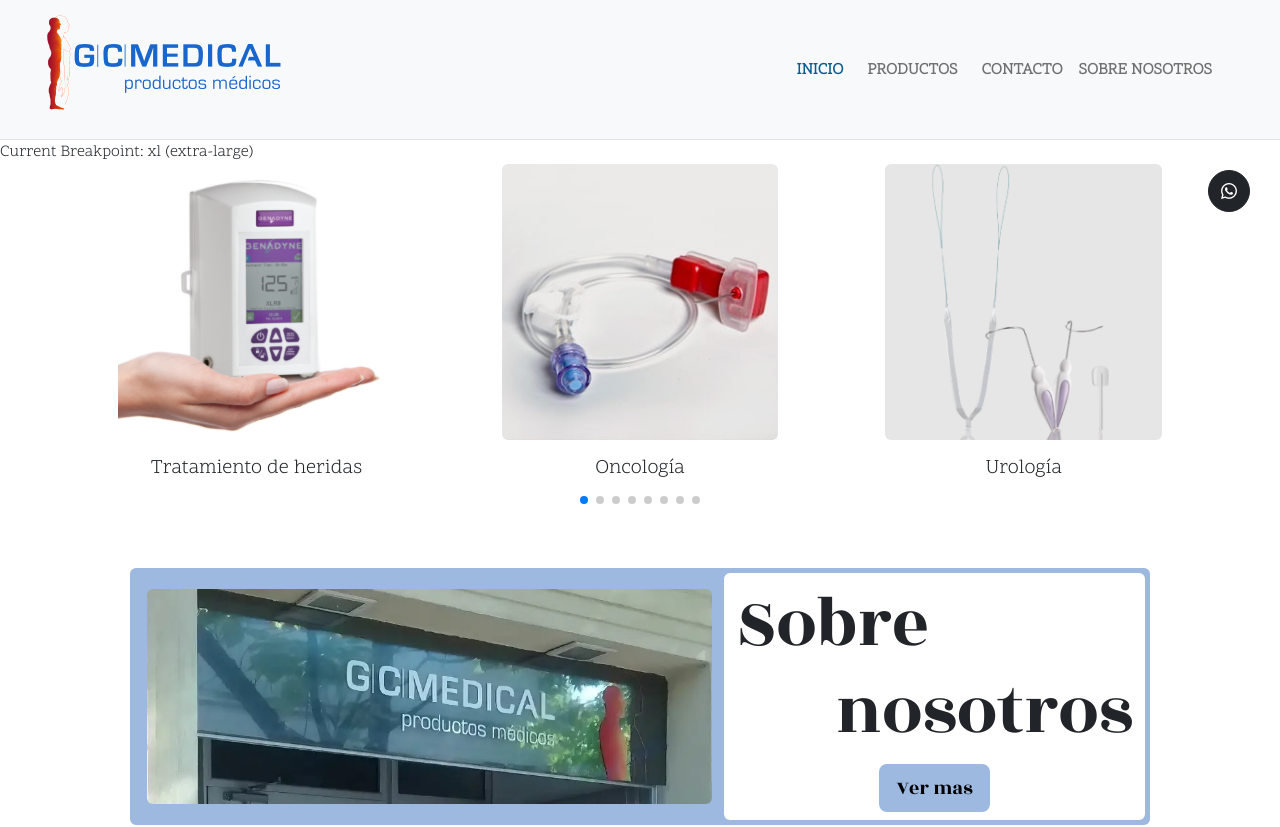
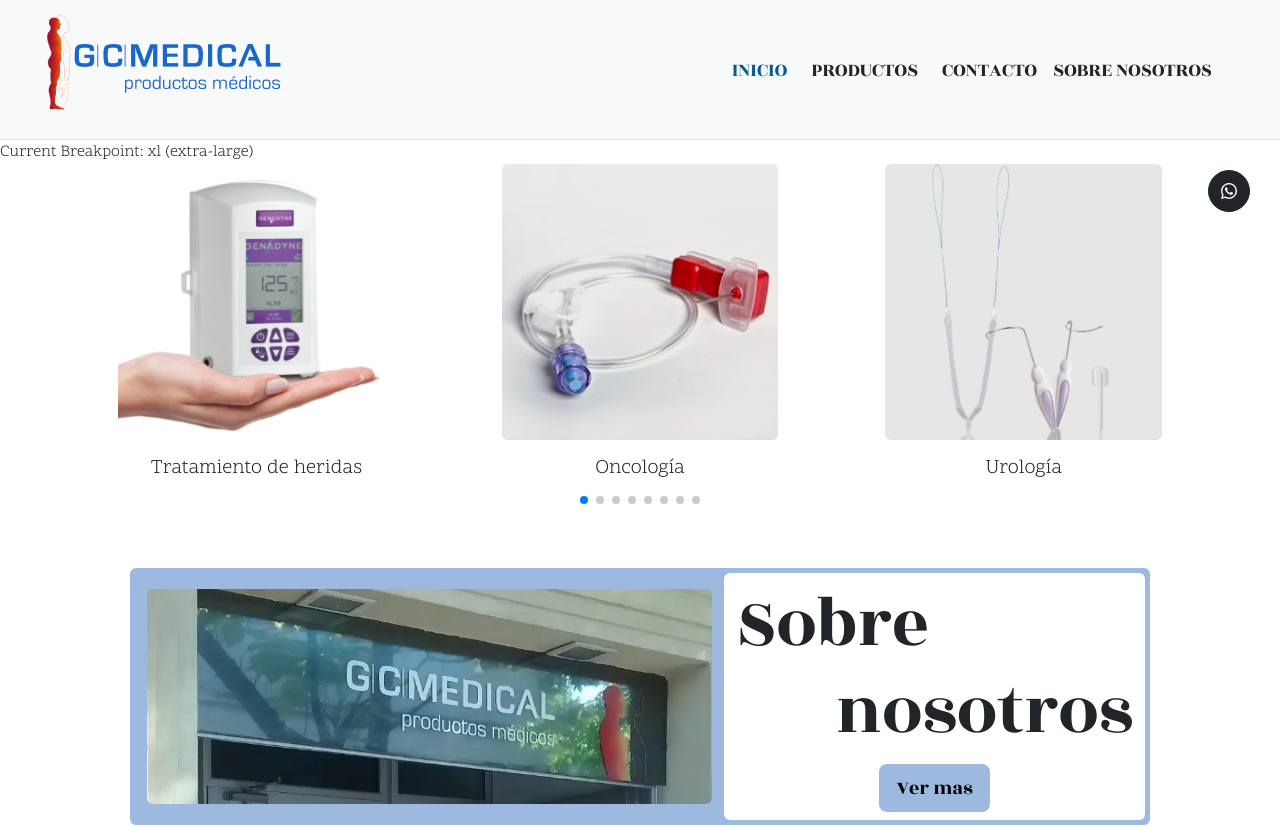
Before and after one commit to florencianionquepan/gc-medical, a React (Vite) app: page / in a window 1280 px wide. Shown: the top 827 px of the page. Built offline with nearby package versions, Linux system fonts and the light colour scheme.

Commit message:
fix color and font type of navbar

```diff
--- a/src/assets/MiNavbar.jsx
+++ b/src/assets/MiNavbar.jsx
@@ -33,12 +33,13 @@ export const MiNavbar = () => {
         aria-controls="navbarNav" aria-expanded="false" aria-label="Toggle navigation">
           <span className="navbar-toggler-icon"></span>
         </button>
-        <div className="collapse navbar-collapse justify-content-end me-md-5" id="navbarNav">
+        <div className="collapse navbar-collapse justify-content-end me-md-5 rozha-one fw-light fs-5" id="navbarNav">
           <ul className="navbar-nav">
             {menuItems.map(i=>(
               <li className="nav-item"
                   key={i.id}>
                     {i.subItems?(
+                      //el de productos
                       <NavDropdown item={i}/>
                     ):(
                       <NavItem item={i}/>
--- a/src/assets/NavDropdown.jsx
+++ b/src/assets/NavDropdown.jsx
@@ -5,13 +5,13 @@ export const NavDropdown = ({item}) => {
   return (
     <>
     <div className='nav-item px-md-2 dropdown'>
-        <span className="nav-link fw-bolder" type="button" data-bs-toggle="dropdown" aria-expanded="false">
+        <span className="nav-link text-dark" type="button" data-bs-toggle="dropdown" aria-expanded="false">
             {item.title}
         </span>
         <ul className="dropdown-menu">
             {item.subItems.map(subItem => (
                 <li key={subItem.id}>
-                    <NavLink to={subItem.link} className="nav-link link-custom ps-2" style={{width: 185}}>{subItem.title}</NavLink>
+                    <NavLink to={subItem.link} className="nav-link link-custom ps-2 text-dark" style={{width: 185}}>{subItem.title}</NavLink>
                 </li>
             ))}
         </ul>
--- a/src/assets/NavItem.jsx
+++ b/src/assets/NavItem.jsx
@@ -4,7 +4,7 @@ export const NavItem = ({item}) => {
   return (
     <>
     <NavLink to={item.link}
-            className={ ({isActive}) => `fw-bolder nav-link ${ isActive? 'active':''}`}>
+            className={ ({isActive}) => ` text-dark fw-bolder nav-link ${ isActive? 'active':''}`}>
             {item.title}
     </NavLink>
     </>
```
